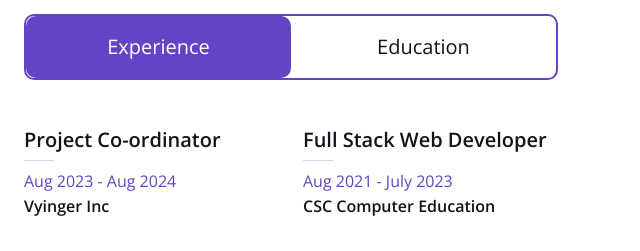
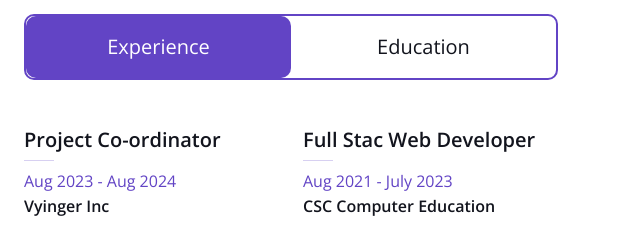
Before and after one commit to REPHEL-0101/resume, a plain HTML site: page index.html in a window 1280 px wide. Shown: the part 1420-1671 px from the top of the page, 640-1280 px from the left. Drawn offline with nearby package versions, Linux system fonts and the light colour scheme.

Commit message:
commit 3

```diff
--- a/index.html
+++ b/index.html
@@ -234,7 +234,7 @@
                                     <h6 class="mb-0">Vyinger Inc</h6>
                                 </div>
                                 <div class="col-sm-6">
-                                    <h5>Full Stack Web Developer</h5>
+                                    <h5>Full Stac Web Developer</h5>
                                     <hr class="text-primary my-2">
                                     <p class="text-primary mb-1">Aug 2021 - July 2023</p>
                                     <h6 class="mb-0">CSC Computer Education</h6>
```
